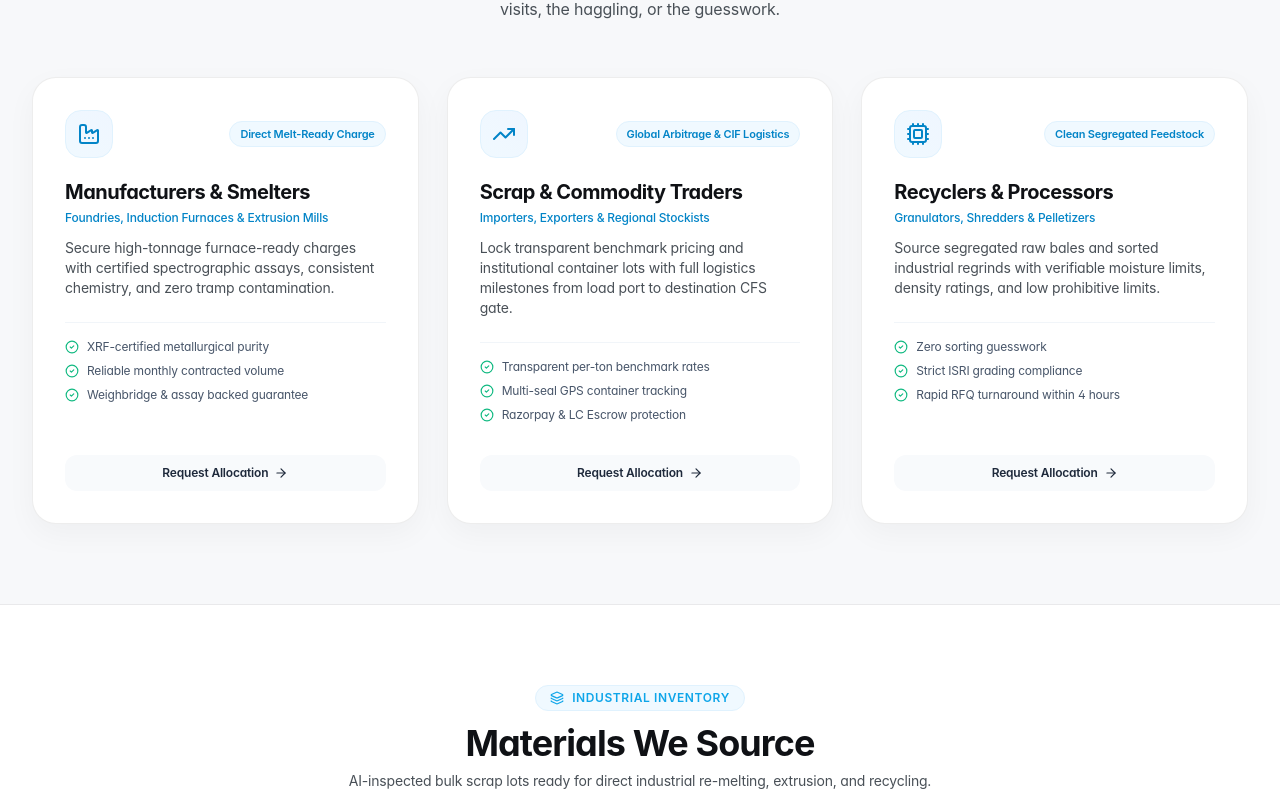
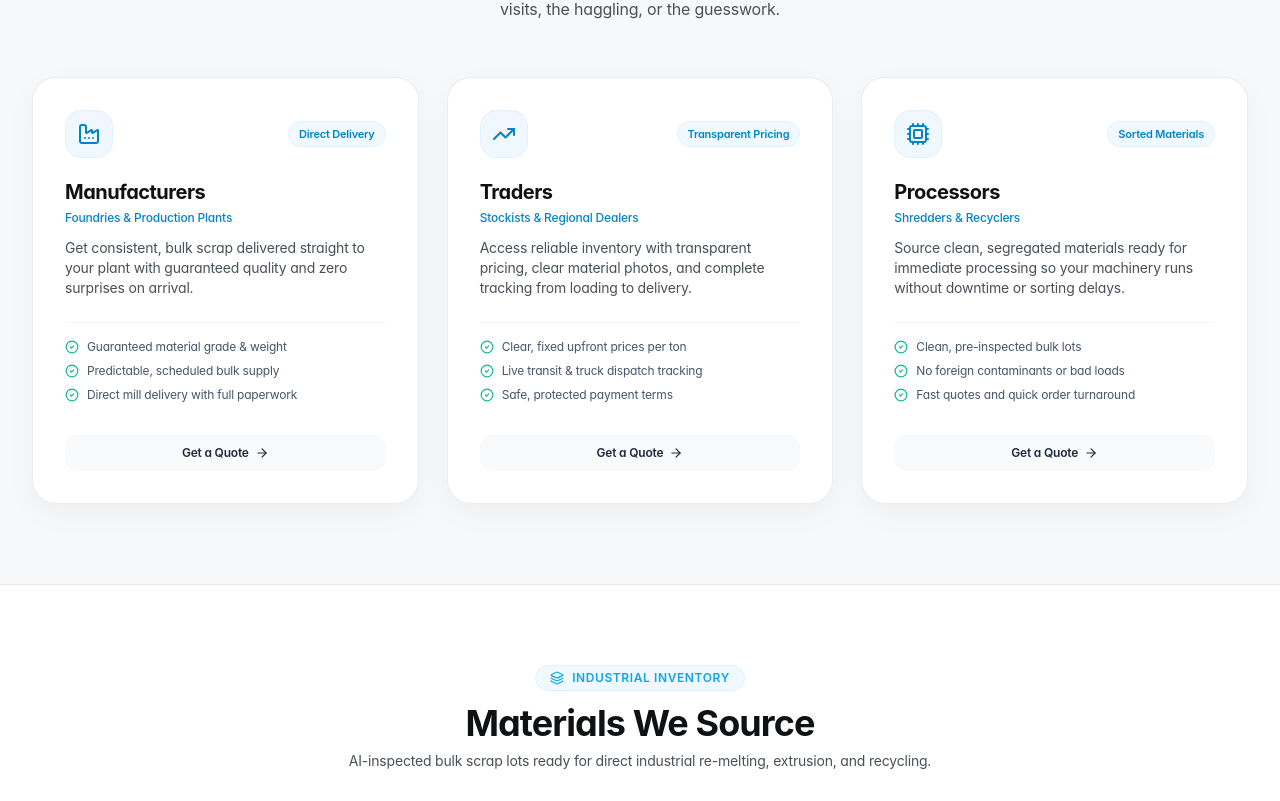
Before and after one commit to notSaiful/scrap-ai-marketplace, a React (Vite) app: page / in a window 1280 px wide. Shown: the part 2179-2980 px from the top of the page. Built offline with nearby package versions, Linux system fonts and the light colour scheme; a web font is replaced by a local one.

Commit message:
Make Get Quote CTA button blue and remove jargon from Who Its For cards

```diff
--- a/src/components/FinalCTASection.tsx
+++ b/src/components/FinalCTASection.tsx
@@ -36,7 +36,7 @@ export const FinalCTASection: React.FC<FinalCTASectionProps> = ({
         <div className="flex flex-col sm:flex-row items-center justify-center gap-3.5 sm:gap-4">
           <button
             onClick={onOpenRFQ}
-            className="w-full sm:w-auto bg-[#0f1115] hover:bg-[#0284c7] text-white font-semibold text-sm sm:text-base px-8 py-4 rounded-xl transition-all shadow-[0_8px_25px_rgba(15,17,21,0.25)] hover:shadow-[0_12px_30px_rgba(2,132,199,0.35)] flex items-center justify-center space-x-2.5 active:scale-98 cursor-pointer group"
+            className="w-full sm:w-auto bg-[#0ea5e9] hover:bg-[#0284c7] text-white font-semibold text-sm sm:text-base px-8 py-4 rounded-xl transition-all shadow-[0_8px_25px_rgba(14,165,233,0.35)] hover:shadow-[0_12px_30px_rgba(2,132,199,0.45)] flex items-center justify-center space-x-2.5 active:scale-98 cursor-pointer group"
           >
             <span>Get Your Quote</span>
             <ArrowRight className="w-4 h-4 group-hover:translate-x-1 transition-transform" />
--- a/src/components/WhoItsFor.tsx
+++ b/src/components/WhoItsFor.tsx
@@ -9,31 +9,43 @@ interface WhoItsForProps {
 export const WhoItsFor: React.FC<WhoItsForProps> = ({ onOpenRFQ, onExploreCatalog }) => {
   const targetSegments = [
     {
-      title: 'Manufacturers & Smelters',
-      subtitle: 'Foundries, Induction Furnaces & Extrusion Mills',
+      title: 'Manufacturers',
+      subtitle: 'Foundries & Production Plants',
       description:
-        'Secure high-tonnage furnace-ready charges with certified spectrographic assays, consistent chemistry, and zero tramp contamination.',
+        'Get consistent, bulk scrap delivered straight to your plant with guaranteed quality and zero surprises on arrival.',
       icon: Factory,
-      highlight: 'Direct Melt-Ready Charge',
-      benefits: ['XRF-certified metallurgical purity', 'Reliable monthly contracted volume', 'Weighbridge & assay backed guarantee'],
+      highlight: 'Direct Delivery',
+      benefits: [
+        'Guaranteed material grade & weight',
+        'Predictable, scheduled bulk supply',
+        'Direct mill delivery with full paperwork',
+      ],
     },
     {
-      title: 'Scrap & Commodity Traders',
-      subtitle: 'Importers, Exporters & Regional Stockists',
+      title: 'Traders',
+      subtitle: 'Stockists & Regional Dealers',
       description:
-        'Lock transparent benchmark pricing and institutional container lots with full logistics milestones from load port to destination CFS gate.',
+        'Access reliable inventory with transparent pricing, clear material photos, and complete tracking from loading to delivery.',
       icon: TrendingUp,
-      highlight: 'Global Arbitrage & CIF Logistics',
-      benefits: ['Transparent per-ton benchmark rates', 'Multi-seal GPS container tracking', 'Razorpay & LC Escrow protection'],
+      highlight: 'Transparent Pricing',
+      benefits: [
+        'Clear, fixed upfront prices per ton',
+        'Live transit & truck dispatch tracking',
+        'Safe, protected payment terms',
+      ],
     },
     {
-      title: 'Recyclers & Processors',
-      subtitle: 'Granulators, Shredders & Pelletizers',
+      title: 'Processors',
+      subtitle: 'Shredders & Recyclers',
       description:
-        'Source segregated raw bales and sorted industrial regrinds with verifiable moisture limits, density ratings, and low prohibitive limits.',
+        'Source clean, segregated materials ready for immediate processing so your machinery runs without downtime or sorting delays.',
       icon: Cpu,
-      highlight: 'Clean Segregated Feedstock',
-      benefits: ['Zero sorting guesswork', 'Strict ISRI grading compliance', 'Rapid RFQ turnaround within 4 hours'],
+      highlight: 'Sorted Materials',
+      benefits: [
+        'Clean, pre-inspected bulk lots',
+        'No foreign contaminants or bad loads',
+        'Fast quotes and quick order turnaround',
+      ],
     },
   ];
 
@@ -107,7 +119,7 @@ export const WhoItsFor: React.FC<WhoItsForProps> = ({ onOpenRFQ, onExploreCatalo
                   onClick={onOpenRFQ}
                   className="w-full mt-2 py-2.5 px-4 rounded-xl bg-slate-50 hover:bg-[#0284c7] hover:text-white text-slate-800 text-xs font-semibold flex items-center justify-center gap-1.5 transition-all group/btn cursor-pointer"
                 >
-                  <span>Request Allocation</span>
+                  <span>Get a Quote</span>
                   <ArrowRight className="w-3.5 h-3.5 group-hover/btn:translate-x-1 transition-transform" />
                 </button>
               </div>
```
